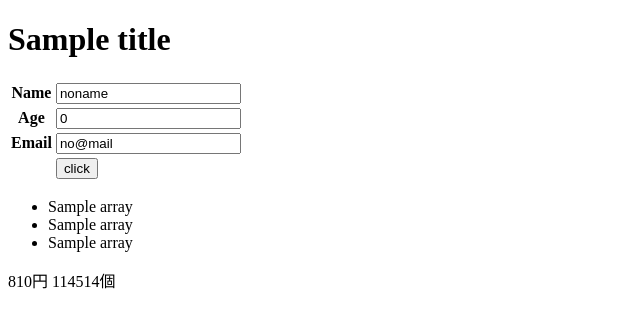
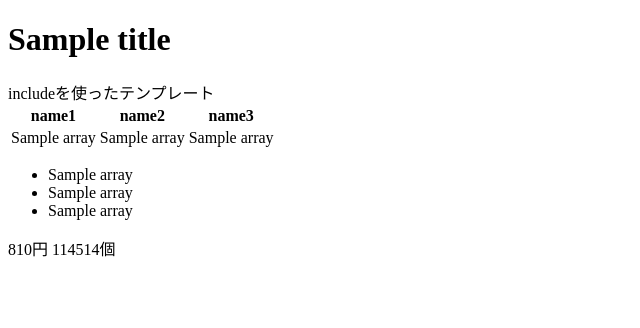
Before and after one commit to ohayoupoteto/my-symfony-app, a Symfony app: template templates/hello/index.html.twig in a window 1280 px wide. Shown: the top 328 px of the page, without its empty margins (0-640 px from the left). Run offline with Twig, Linux system fonts and the light colour scheme; the template is opened without the code that fills it: most values are stand-ins (such as "Sample title", 1, 10 or a date in 2020); some libraries are stand-ins or nearby versions.

Commit message:
chapter3(テンプレート)まで終了

```diff
--- a/src/Controller/HelloController.php
+++ b/src/Controller/HelloController.php
@@ -50,7 +50,7 @@ class HelloController extends AbstractController{
             "title"=>"名前を聞くやつ",
             "name"=>$msg,
             'message'=>'これはサンプルページです',
-            'array'=> [$array1,$array2,$array3],
+            'arrays'=> [$array1,$array2,$array3],
             "form"=>$form->createView()
         ]);
     }
--- a/templates/hello/index.html.twig
+++ b/templates/hello/index.html.twig
@@ -8,17 +8,13 @@
 {% endblock %}
 
 {% block body %}
-<table>
-{{m.input('text','Name','noname')}}
-{{m.input('number','Age',0)}}
-{{m.input('email','Email','no@mail')}}
-{{m.submit('click')}}
-</table>
+includeを使ったテンプレート
+{% include '/hello/table.html.twig' with [arrays] %}
     {% set price = 810 %}
     {% set number = 114514 %}
     {% set flag = true %}
     {% if flag %}
-        {% for i in array %}
+        {% for i in arrays %}
             <ul>
                 <li>{{i.name1}}</li>
                 <li>{{i.name2}}</li>
--- /dev/null
+++ b/templates/hello/table.html.twig
@@ -0,0 +1,15 @@
+<table>
+<tr>
+<th>name1</th>
+<th>name2</th>
+<th>name3</th>
+</tr>
+{% for array in arrays %}
+<tr>
+<td>{{array.name1}}</td>
+<td>{{array.name2}}</td>
+<td>{{array.name3}}</td>
+</tr>
+
+{% endfor %}
+</table>
```
Also changed, not shown: templates/hello/form.html.twig (added, +8 -0 lines).
